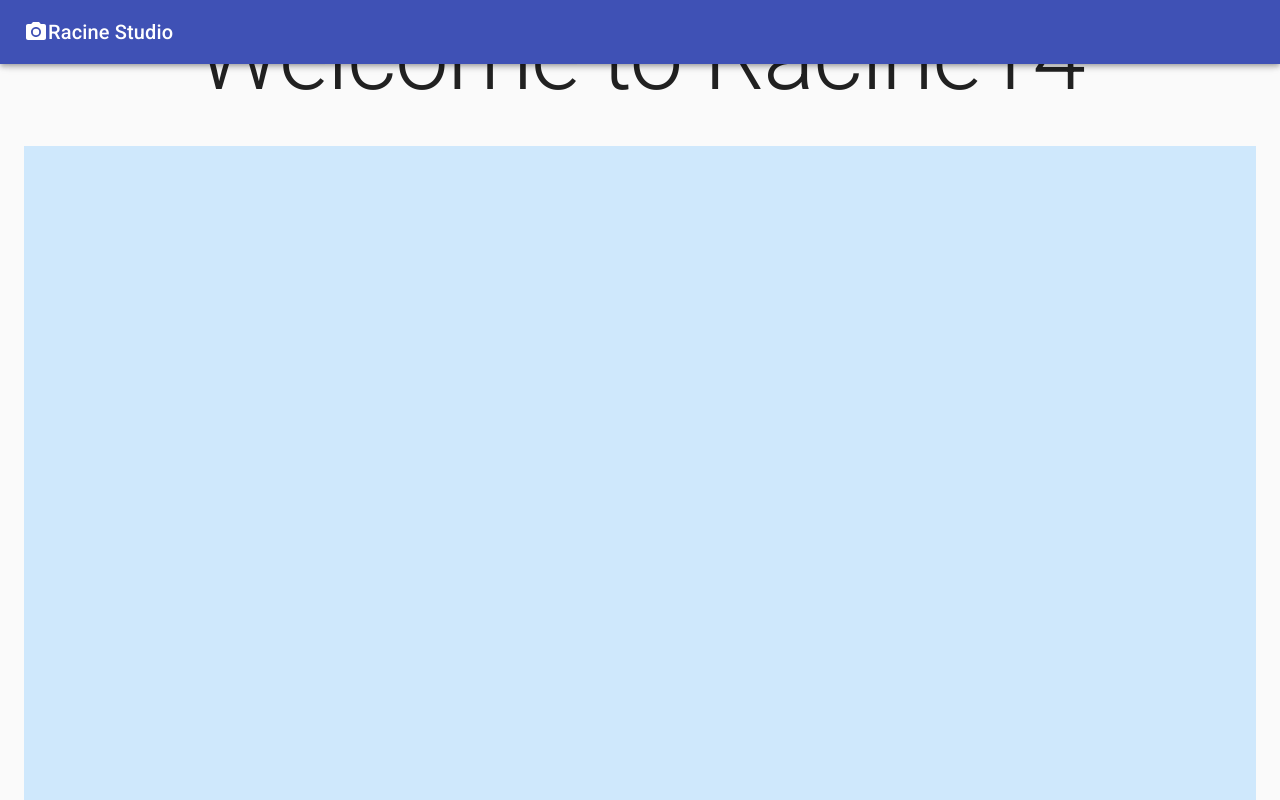
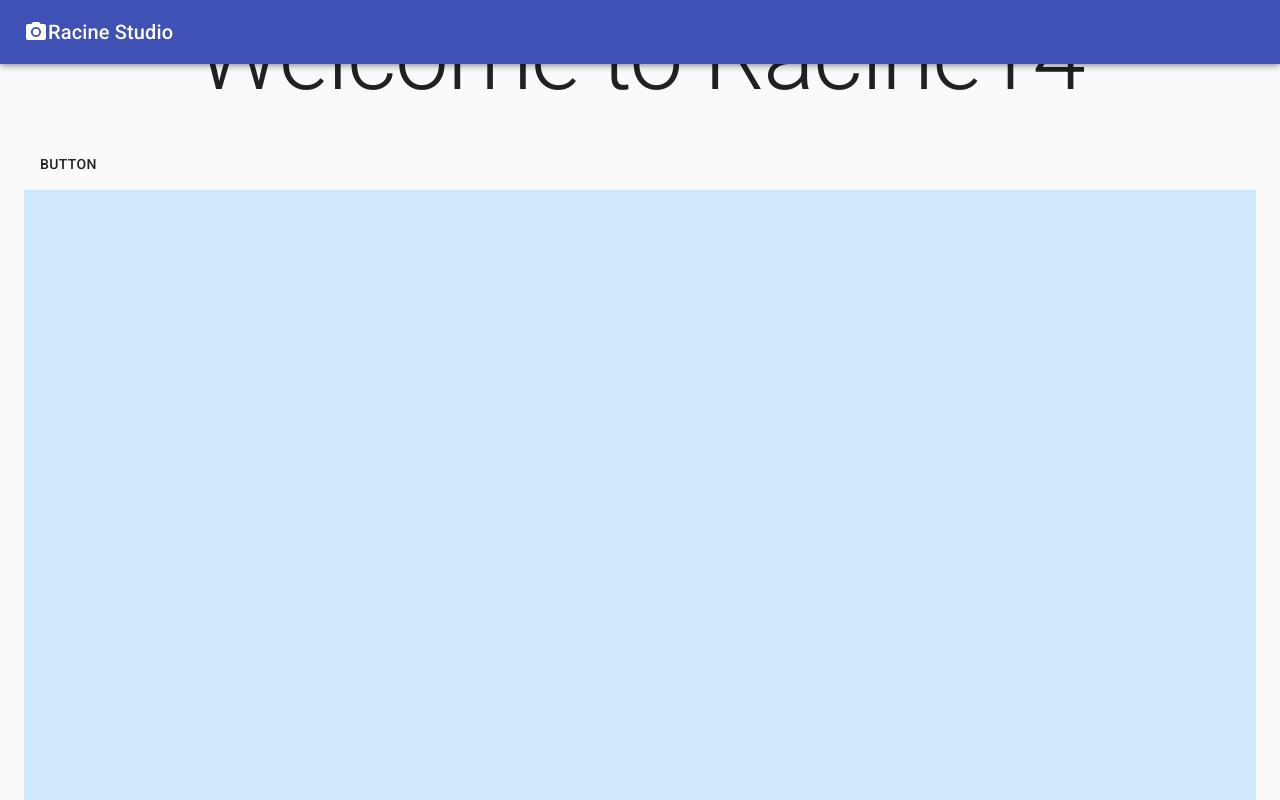
Before and after one commit to Jean-pierre14/Reactjs-Ui-01, a React (Create React App) app: page / in a window 1280 px wide. Shown: the top 800 px of the page. Built offline with nearby package versions, Linux system fonts and the light colour scheme.

Commit message:
React UI

```diff
--- a/src/App.jsx
+++ b/src/App.jsx
@@ -1,30 +1,45 @@
 import React from "react";
-import { Typography, AppBar, Card, CardActions, CardContent, CardMedia, CssBaseline, Grid, Toolbar, Container } from '@material-ui/core';
+import {
+  Typography,
+  AppBar,
+  Box,
+  Button,
+  Card,
+  CardActions,
+  CardContent,
+  CardMedia,
+  CssBaseline,
+  Grid,
+  Toolbar,
+  Container,
+} from "@material-ui/core";
 import { PhotoCamera } from "@material-ui/icons";
 
-
 const App = () => {
-    return(
+  return (
     <>
-
-            <CssBaseline/>
+      <CssBaseline />
       <AppBar>
         <Toolbar>
-                    <PhotoCamera/>
-                    <Typography variant="h6">
-                        Racine Studio
-                    </Typography>
+          <PhotoCamera />
+          <Typography variant="h6">Racine Studio</Typography>
         </Toolbar>
       </AppBar>
-            <main>
       <Container>
-                    <Typography variant="h1" align="center" gutterBottom>Welcome to Racine14</Typography>
+        <Typography variant="h1" align="center" gutterBottom>
+          Welcome to Racine14
+        </Typography>
+        <Box color="text.primary" m={1}>
+          <Button color="success">Button</Button>
+        </Box>
       </Container>
-            </main>
       <Container fixed>
-                <Typography component="div" style={{ backgroundColor: '#cfe8fc', height: '100vh' }} />
+        <Typography
+          component="div"
+          style={{ backgroundColor: "#cfe8fc", height: "100vh" }}
+        />
       </Container>
     </>
-    )
-}
-export default App
+  );
+};
+export default App;
```
Lines whose indentation alone changed are shown as unchanged.
